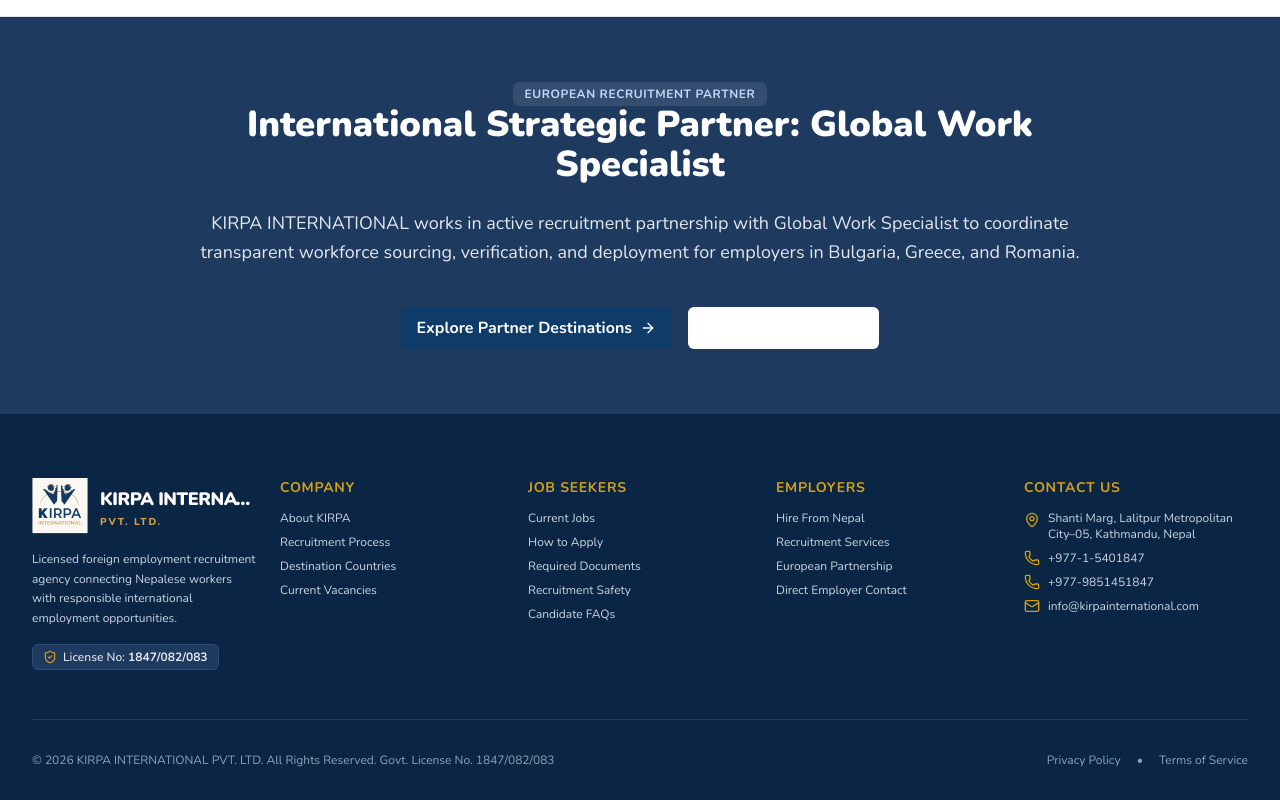
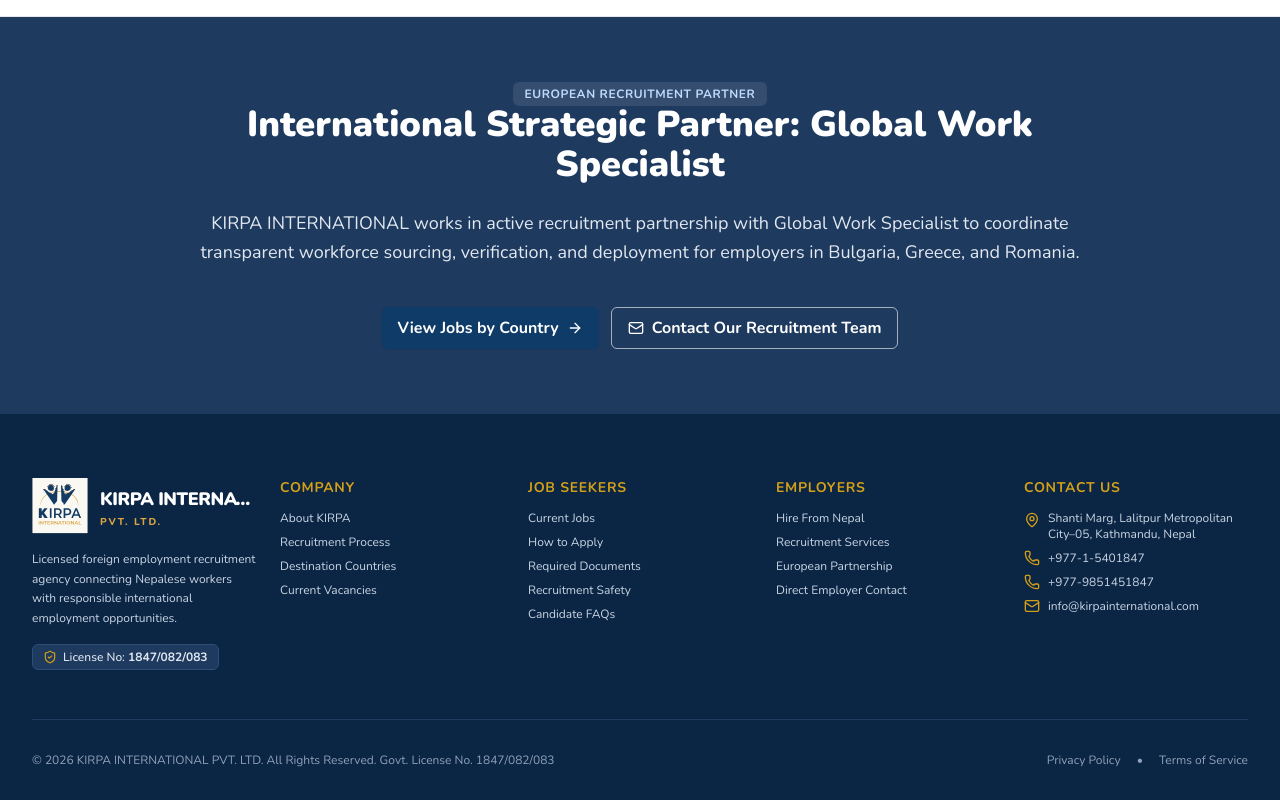
Before and after one commit to ialekhc/kirpa-intl, a Next.js app: page /about in a window 1280 px wide. Shown: the part 2160-2960 px from the top of the page. Built offline with nearby package versions, Linux system fonts and the light colour scheme.

Commit message:
minor fix

```diff
--- a/app/about/page.tsx
+++ b/app/about/page.tsx
@@ -1,7 +1,7 @@
 import React from 'react';
 import Image from 'next/image';
 import { Metadata } from 'next';
-import { ShieldCheck, Target, Eye, CheckCircle2, ArrowRight } from 'lucide-react';
+import { ShieldCheck, Target, Eye, CheckCircle2, ArrowRight, Mail } from 'lucide-react';
 import { company } from '@/data/company';
 import { Container } from '@/components/ui/Container';
 import { SectionHeader } from '@/components/ui/SectionHeader';
@@ -178,13 +178,18 @@
               {company.europeanPartner.description}
             </p>
 
-            <div className="flex flex-wrap justify-center gap-4 pt-4">
-              <Button href="/countries" variant="primary">
-                Explore Partner Destinations
+            <div className="flex flex-col justify-center gap-3 pt-4 sm:flex-row">
+              <Button href="/countries" variant="primary" className="w-full sm:w-auto">
+                View Jobs by Country
                 <ArrowRight className="w-4 h-4" />
               </Button>
-              <Button href="/contact" variant="outline" className="text-white border-white/30 hover:bg-white/10">
-                Contact KIRPA Office
+              <Button
+                href="/contact"
+                variant="inverse"
+                className="w-full sm:w-auto"
+              >
+                <Mail className="w-4 h-4" />
+                Contact Our Recruitment Team
               </Button>
             </div>
           </div>
--- a/components/ui/Button.tsx
+++ b/components/ui/Button.tsx
@@ -3,7 +3,7 @@
 import { cn } from '@/lib/utils';
 
 interface ButtonProps extends React.ButtonHTMLAttributes<HTMLButtonElement> {
-  variant?: 'primary' | 'gold' | 'secondary' | 'outline' | 'ghost' | 'european';
+  variant?: 'primary' | 'gold' | 'secondary' | 'outline' | 'inverse' | 'ghost' | 'european';
   size?: 'sm' | 'md' | 'lg';
   href?: string;
   external?: boolean;
@@ -39,6 +39,8 @@
       'bg-[#1E3A5F] text-white hover:bg-[#152943] focus:ring-[#1E3A5F] shadow-xs',
     outline:
       'border border-[#CBD5E1] bg-white text-[#0F3B68] hover:bg-[#FAF9F5] hover:border-[#0F3B68] focus:ring-[#0F3B68]',
+    inverse:
+      'border border-white/60 bg-transparent text-white hover:border-white hover:bg-white hover:text-[#0B2545] focus:ring-white',
     ghost:
       'text-[#0F3B68] hover:bg-[#FAF9F5] hover:text-[#C69214] focus:ring-[#0F3B68]',
   };
```
